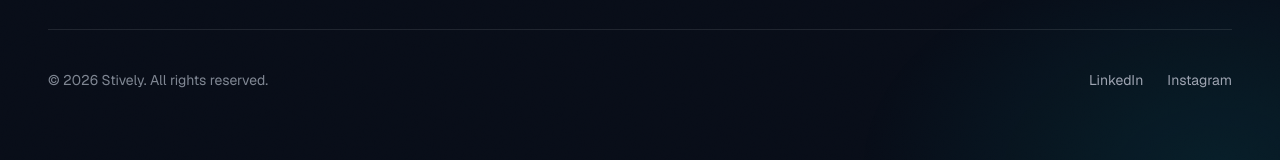
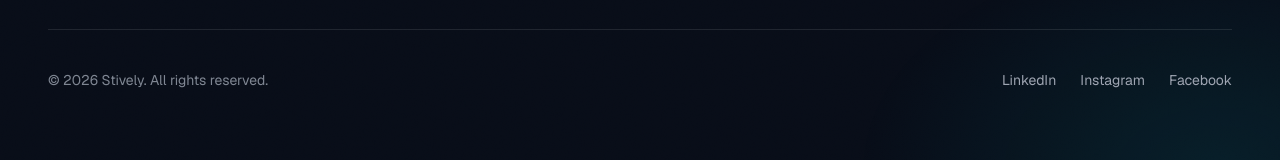
Before and after one commit to Abhijeet096/Stively-web, a Next.js app: page / in a window 1280 px wide. Shown: the part 5018-5178 px from the top of the page. Built offline with nearby package versions, Linux system fonts and the light colour scheme; no server answers; the database is empty.

Commit message:
facebook handle added in footer

```diff
--- a/src/app/layout.tsx
+++ b/src/app/layout.tsx
@@ -93,6 +93,7 @@ export default async function RootLayout({
             sameAs: [
               siteConfig.links.linkedin,
               siteConfig.links.instagram,
+              siteConfig.links.facebook,
               siteConfig.links.twitter,
             ].filter(Boolean),
           }}
--- a/src/components/shared/footer.tsx
+++ b/src/components/shared/footer.tsx
@@ -141,6 +141,14 @@ function Footer() {
             >
               Instagram
             </a>
+            <a
+              href={siteConfig.links.facebook}
+              className="text-ink-muted-foreground hover:text-ink-foreground text-sm transition-colors duration-150"
+              target="_blank"
+              rel="noreferrer"
+            >
+              Facebook
+            </a>
           </div>
         </div>
       </Container>
--- a/src/config/site.ts
+++ b/src/config/site.ts
@@ -27,7 +27,8 @@ export const siteConfig = {
   url: (process.env.NEXT_PUBLIC_SITE_URL ?? "https://www.stively.com").replace(/\/+$/, ""),
   links: {
     linkedin: "https://www.linkedin.com/company/stively-technologies/",
-    instagram: "https://www.instagram.com/stivelyTechnologies",
+    instagram: "https://www.instagram.com/stivelytechnologies/",
+    facebook: "https://www.facebook.com/stivelytechnologies/",
     // Not live yet - omitted (not a placeholder URL) until there's a real
     // profile, same "no fabricated content" discipline as contactPhone/
     // businessHours below. Footer and the Organization JSON-LD both treat
```
